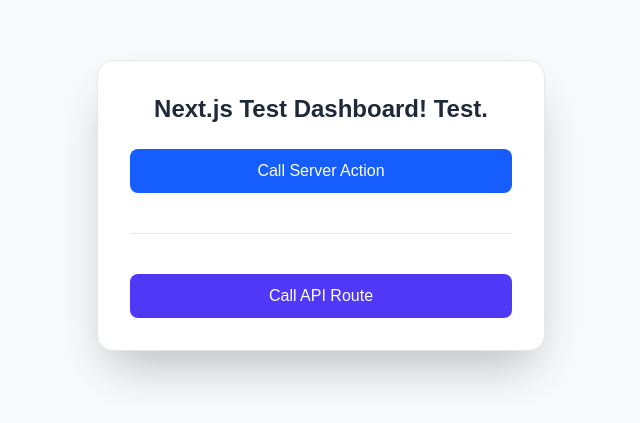
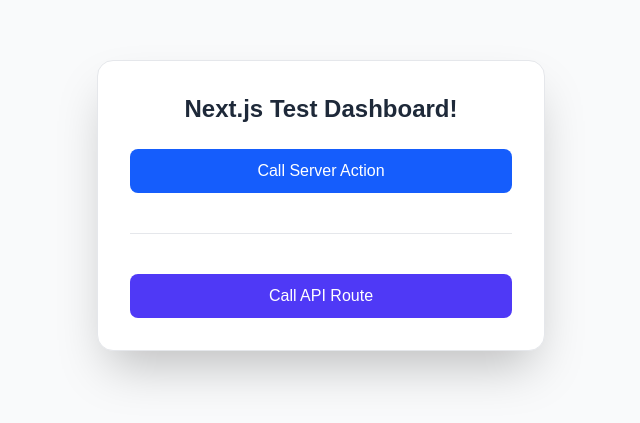
Before and after one commit to mkeloo/links-organizer-app, a Next.js app: page / in a window 1280 px wide. Shown: the part 195-618 px from the top of the page, without its empty margins (319-959 px from the left). Built offline with nearby package versions, Linux system fonts and the light colour scheme.

Commit message:
Remove redundant text from the dashboard title

```diff
--- a/app/page.tsx
+++ b/app/page.tsx
@@ -22,7 +22,7 @@
     <div className="min-h-screen flex flex-col items-center justify-center bg-gray-50 text-gray-900 dark:bg-[#0f1117] dark:text-gray-100 px-6">
       <div className="w-full max-w-md bg-white dark:bg-[#1a1d27] rounded-2xl shadow-2xl p-8 space-y-6 border border-gray-200 dark:border-gray-700">
         <h1 className="text-2xl font-bold text-center text-gray-800 dark:text-blue-400">
-          Next.js Test Dashboard! Test.
+          Next.js Test Dashboard!
         </h1>
 
         {/* Server Action Section */}
```
